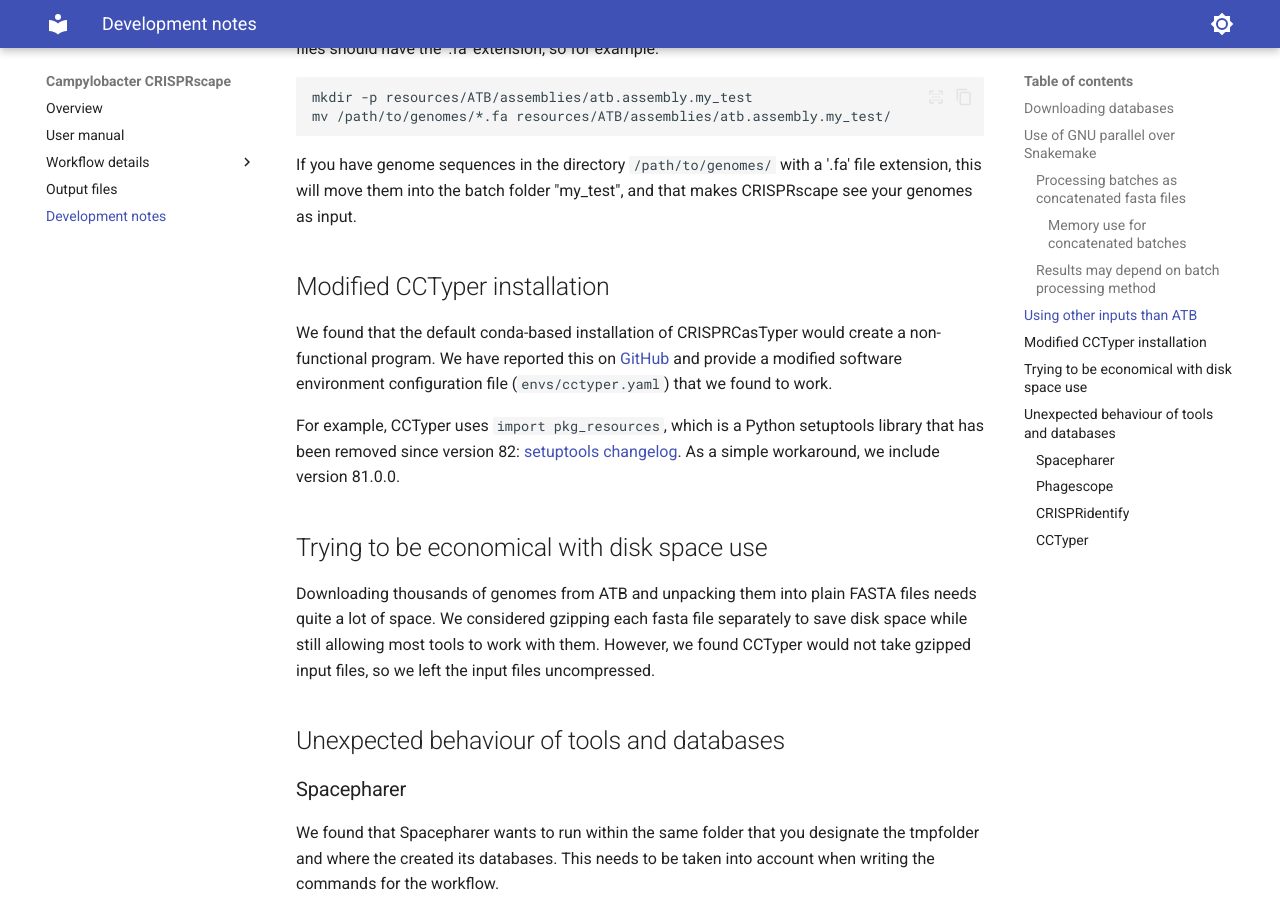
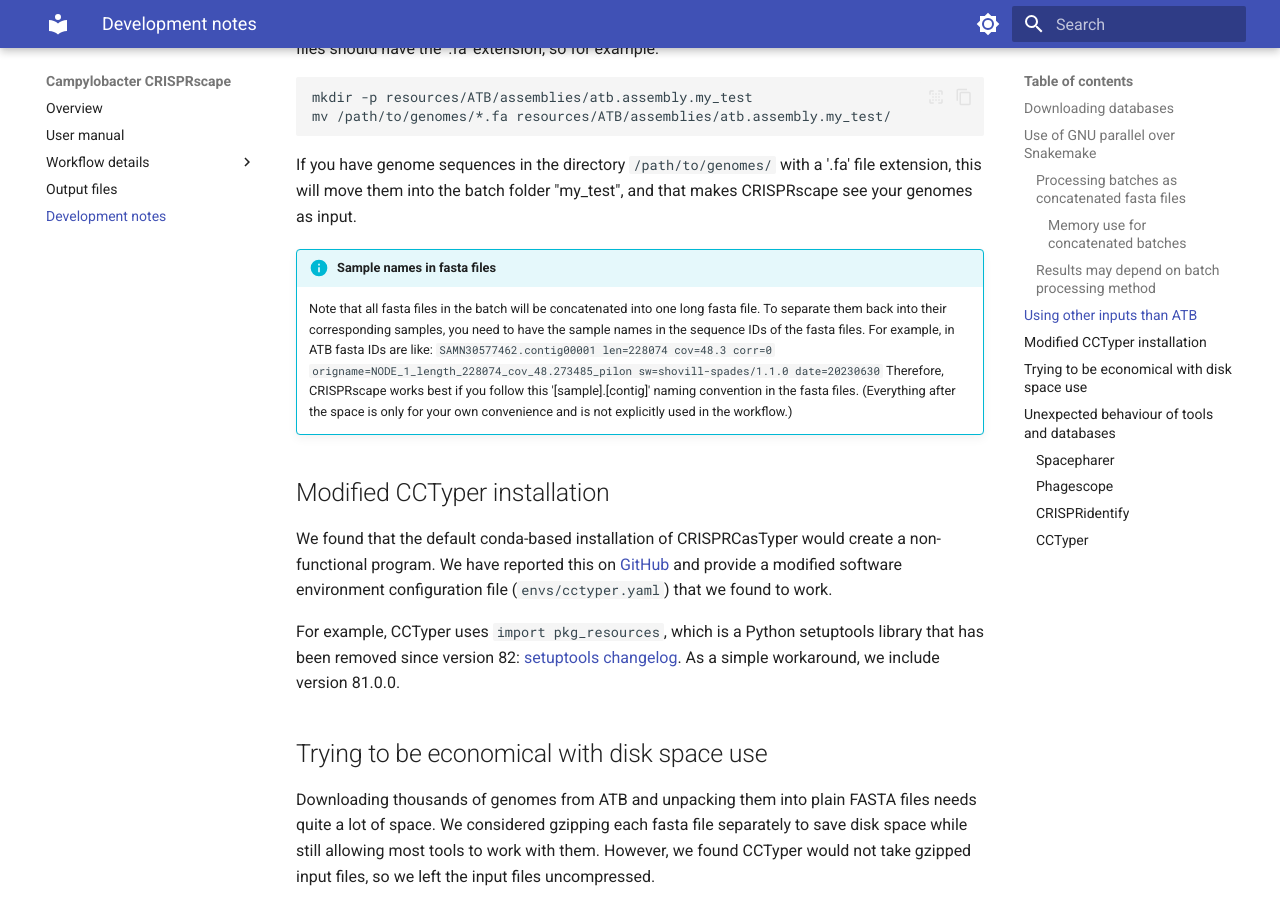
Before and after one commit to UtrechtUniversity/campylobacter-crisprscape, an MkDocs documentation site: the page built from doc/dev_notes.md, in a window 1280 px wide and 900 px high, scrolled down 3328 px. Built offline with MkDocs 1.6.1 and Material for MkDocs 9.7.7, drawn with Linux system fonts in a browser that asks for light colours.

Commit message:
Set minimum Snakemake version; add comment on sample names in custom input

```diff
--- a/doc/dev_notes.md
+++ b/doc/dev_notes.md
@@ -136,6 +136,18 @@
 with a '.fa' file extension, this will move them into the batch folder "my_test",
 and that makes CRISPRscape see your genomes as input.
 
+!!! info "Sample names in fasta files"
+
+    Note that all fasta files in the batch will be concatenated into
+    one long fasta file. To separate them back into their corresponding
+    samples, you need to have the sample names in the sequence IDs of
+    the fasta files. For example, in ATB fasta IDs are like:
+    `SAMN30577462.contig00001 len=228074 cov=48.3 corr=0 origname=NODE_1_length_228074_cov_48.273485_pilon sw=shovill-spades/1.1.0 date=20230630`
+    Therefore, CRISPRscape works best if you follow this
+    '[sample].[contig]' naming convention in the fasta files.
+    (Everything after the space is only for your own convenience and
+    is not explicitly used in the workflow.)
+
 ## Modified CCTyper installation
 
 We found that the default conda-based installation of CRISPRCasTyper would
--- a/mkdocs.yaml
+++ b/mkdocs.yaml
@@ -34,6 +34,8 @@
 docs_dir: "doc"
 plugins:
   - offline
+  - search:
+      lang: en
 markdown_extensions:
   - attr_list
   - pymdownx.emoji:
```
Also changed, not shown: doc/manual.md (+2 -1 lines), 1 other file.
